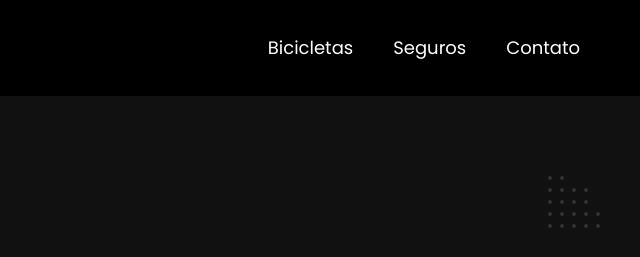
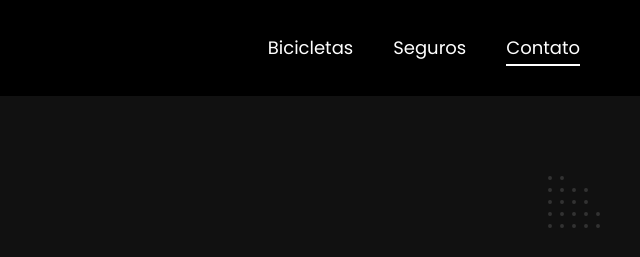
Before and after one commit to EllenBessa/bikcraft-V2, a plain HTML site: page contato.html in a window 1280 px wide. Shown: the top 257 px of the page, 640-1280 px from the left. Drawn offline with Linux system fonts and the light colour scheme.

Commit message:
feat: :lipstick: Menu ativo em Javascript

```diff
--- a/css/global/header.css
+++ b/css/global/header.css
@@ -43,7 +43,8 @@
   transition: 0.3s;
 }
 
-.header-menu a:hover::after {
+.header-menu a:hover::after,
+.header-menu a.ativo::after {
   width: 100%;
 }
 
--- /dev/null
+++ b/js/script.js
@@ -0,0 +1,12 @@
+const links = document.querySelectorAll(".header-menu a ");
+
+function ativarLinks(link) {
+  const url = location.href;
+  const href = link.href;
+
+  if (url.includes(href)) {
+    link.classList.add("ativo");
+  }
+}
+
+links.forEach(ativarLinks);
```
